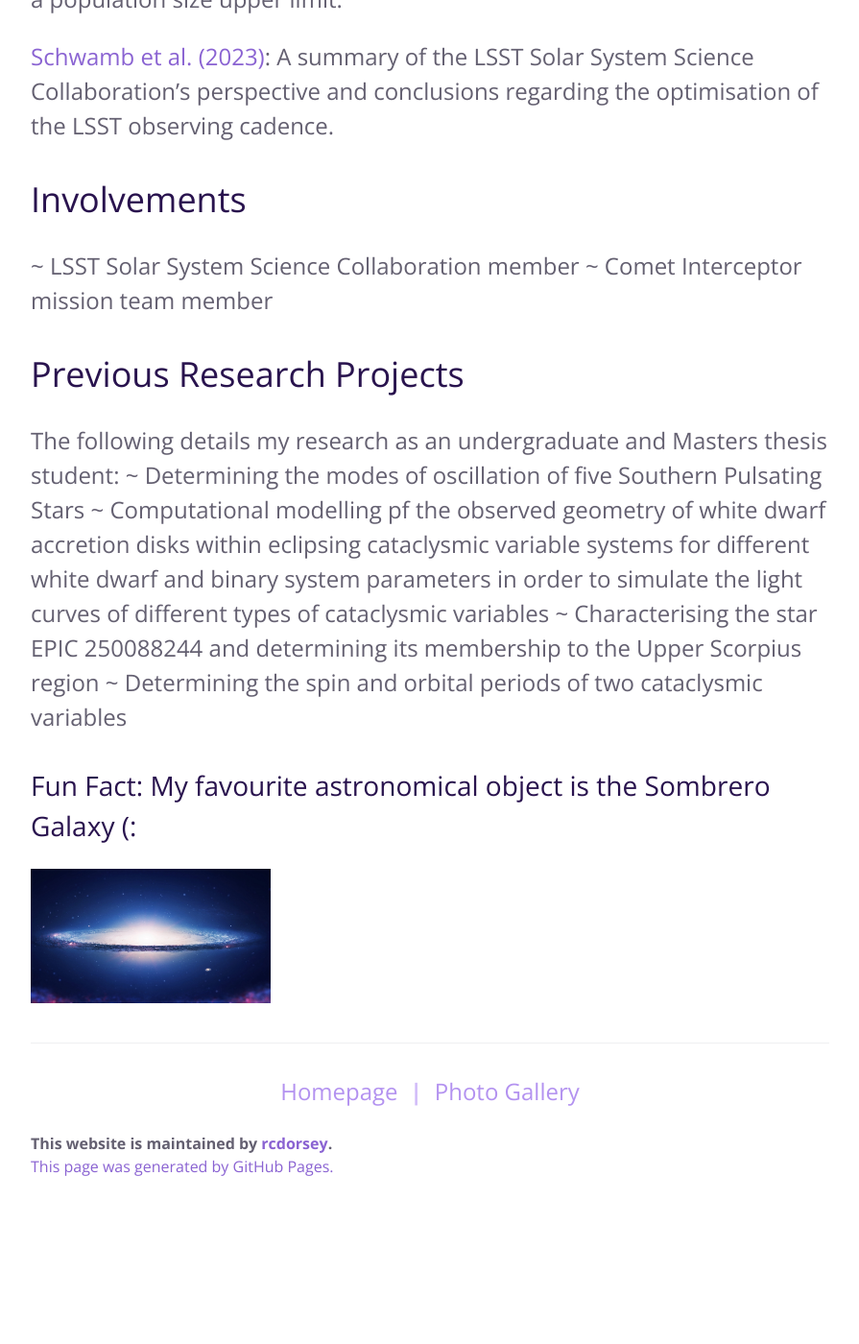
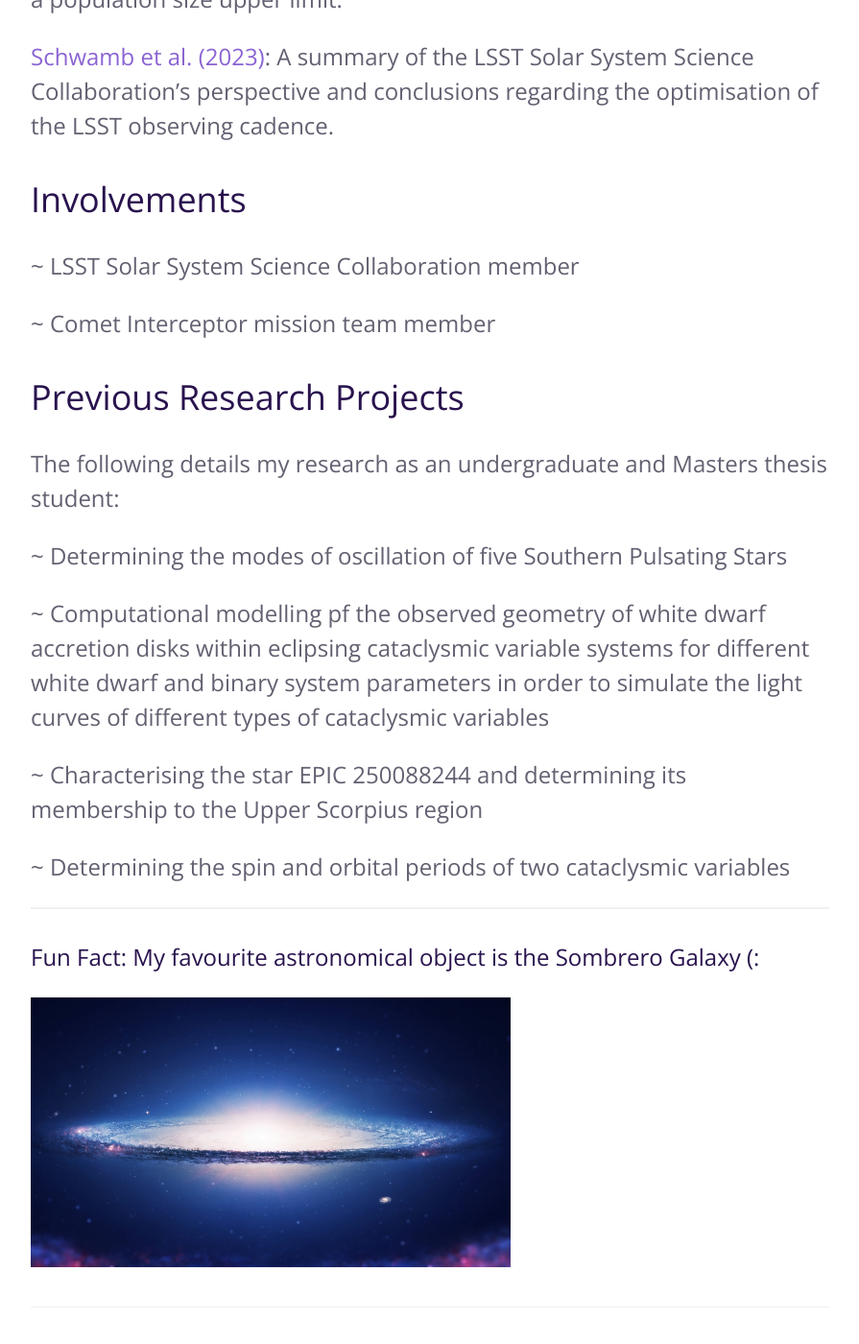
Before and after one commit to rcdorsey/rcdcorsey.github.io, a Jekyll site: the page built from index.md, in a window 1280 px wide and 1400 px high, scrolled down 1379 px. Shown: the whole window at 96% size, without its empty margins (192-1087 px from the left). Built offline with Jekyll 4.4.1, drawn with Linux system fonts in a browser that asks for light colours; before the commit the page ends 2638 px from its top, so only the background shows below that.

Commit message:
Update index.md

```diff
--- a/index.md
+++ b/index.md
@@ -19,15 +19,22 @@ At the moment, I am working on demonstrating the benefits of Bayesian inference
 ## Involvements
 
 ~ LSST Solar System Science Collaboration member
+
 ~ Comet Interceptor mission team member
 
 ## Previous Research Projects
 
 The following details my research as an undergraduate and Masters thesis student:
+
 ~ Determining the modes of oscillation of five Southern Pulsating Stars
+
 ~ Computational modelling pf the observed geometry of white dwarf accretion disks within eclipsing cataclysmic variable systems for different white dwarf and binary system parameters in order to simulate the light curves of different types of cataclysmic variables
+
 ~ Characterising the star EPIC 250088244 and determining its membership to the Upper Scorpius region
+
 ~ Determining the spin and orbital periods of two cataclysmic variables
 
-### Fun Fact: My favourite astronomical object is the Sombrero Galaxy (:
-![Sombrero](/assets/images/Sombrero-Galaxy.jpg){: width="250" }
+***
+
+#### Fun Fact: My favourite astronomical object is the Sombrero Galaxy (:
+![Sombrero](/assets/images/Sombrero-Galaxy.jpg){: width="500" }
```
